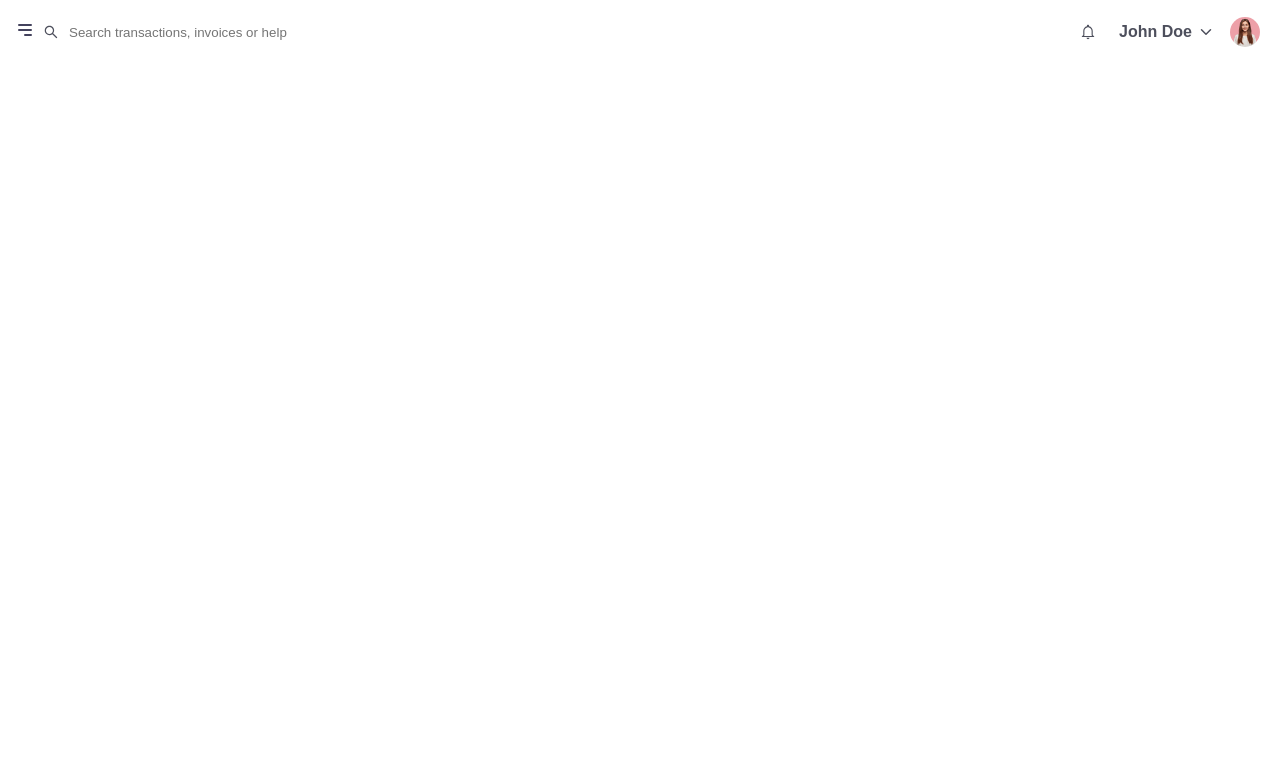
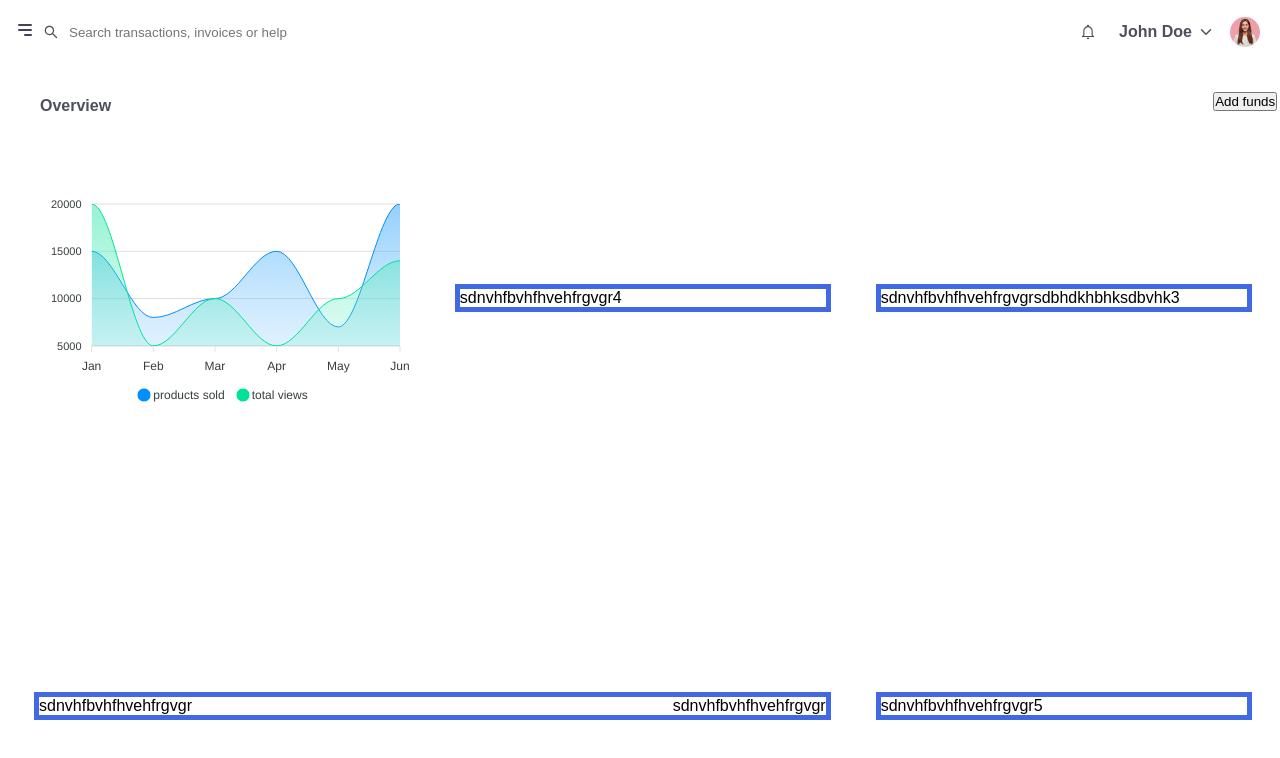
Before and after one commit to karthikgpi1/assessment, a React (Create React App) app: page /admin in a window 1280 px wide. Shown: the top 758 px of the page. Built offline with nearby package versions, Linux system fonts and the light colour scheme.

Commit message:
area chart

```diff
--- a/package.json
+++ b/package.json
@@ -6,7 +6,11 @@
     "@testing-library/jest-dom": "^5.16.5",
     "@testing-library/react": "^13.4.0",
     "@testing-library/user-event": "^13.5.0",
+    "apexcharts": "^3.36.0",
+    "chart.js": "^3.9.1",
     "react": "^18.2.0",
+    "react-apexcharts": "^1.4.0",
+    "react-chartjs-2": "^4.3.1",
     "react-dom": "^18.2.0",
     "react-icons": "^4.6.0",
     "react-router-dom": "^6.4.2",
--- /dev/null
+++ b/src/components/Charts/Areachart.jsx
@@ -0,0 +1,80 @@
+import React from "react";
+import { useState } from "react";
+import Chart from "react-apexcharts";
+
+export default function Areachart() {
+  const [data] = useState({
+    options: {
+      chart: {
+        id: "basic-bar",
+
+        toolbar: {
+          show: true,
+          offsetX: 0,
+          offsetY: 0,
+          tools: {
+            download: false,
+            selection: true,
+            zoom: false,
+            zoomin: false,
+            zoomout: false,
+            pan: false,
+            reset: false | '<img src="/static/icons/reset.png" width="20">',
+            customIcons: [],
+          },
+          export: {
+            csv: {
+              filename: undefined,
+              columnDelimiter: ",",
+              headerCategory: "category",
+              headerValue: "value",
+              dateFormatter(timestamp) {
+                return new Date(timestamp).toDateString();
+              },
+            },
+            svg: {
+              filename: undefined,
+            },
+            png: {
+              filename: undefined,
+            },
+          },
+          autoSelected: "zoom",
+        },
+      },
+
+      stroke: {
+        width: 1,
+      },
+
+      dataLabels: {
+        enabled: false,
+      },
+
+      xaxis: {
+        categories: ["Jan", "Feb", "Mar", "Apr", "May", "Jun"],
+      },
+    },
+    series: [
+      {
+        name: "products sold",
+        data: [15000, 8000, 10000, 15000, 7000, 20000],
+      },
+      {
+        name: "total views",
+        data: [20000, 5000, 10000, 5000, 10000, 14000],
+      },
+    ],
+  });
+
+  return (
+    <div className="Areachart">
+      <Chart
+        options={data.options}
+        series={data.series}
+        type="area"
+        // width="500"
+      />
+    </div>
+  );
+}
--- a/src/components/sidebar/Sidebar.jsx
+++ b/src/components/sidebar/Sidebar.jsx
@@ -10,8 +10,8 @@ import { BsFileBarGraph } from "react-icons/bs";
 import { IoMailOutline } from "react-icons/io5";
 import { CgMenuBoxed } from "react-icons/cg";
 import { IoSettingsOutline } from "react-icons/io5";
-import { NavLink } from "react-router-dom";
 import pic from "../../Assets/profile-pic-01.jpg";
+import Areachart from "../Charts/Areachart";
 
 const Sidebar = () => {
   const [show, setShow] = useState(false);
@@ -76,6 +76,26 @@ const Sidebar = () => {
           </div>
         </nav>
       </aside>
+      <div className={`test ${show ? "space-toggle" : null}`}>
+        <span>
+          <h1>Overview</h1>
+        </span>
+        <span>
+          <button>Add funds</button>
+        </span>
+      </div>
+      <div className={`grid ${show ? "space-toggle" : null}`}>
+        <div className="grid1">
+          <div>sdnvhfbvhfhvehfrgvgr</div>
+          <div>sdnvhfbvhfhvehfrgvgr</div>
+        </div>
+        <div className="grid2">
+          <Areachart />
+        </div>
+        <div className="grid3">sdnvhfbvhfhvehfrgvgr4</div>
+        <div className="grid4">sdnvhfbvhfhvehfrgvgrsdbhdkhbhksdbvhk3</div>
+        <div className="grid5">sdnvhfbvhfhvehfrgvgr5</div>
+      </div>
     </main>
   );
 };
--- a/src/components/sidebar/sidebar.css
+++ b/src/components/sidebar/sidebar.css
@@ -69,11 +69,12 @@ main {
 
 .search{
   border: none;
-  padding: 10px;
+  padding: 10px 0px;
+  padding-left: 10px;
   color: #4D4F5C;
   background-color: #FFFFFF;
   outline: none;
-  width: 243px;
+  width: 280px;
 }
 
 
@@ -217,14 +218,82 @@ img{
     left: 0;
   }
 
-  .space-toggle {
+  /* .space-toggle {
+    padding-left: calc(68px + 1rem);
+    border-radius: 25px 0 0 0;
+
+  } */
+  .header-after {
     padding-left: calc(68px + 1rem);
     border-radius: 25px 0 0 0;
 
   }
-  .header-after {
-    padding-left: calc(68px + 1rem);
-    border-radius: 25px 0 0 0;
+
+
+  .test{
+    display: flex;
+    justify-content: space-between;
+    padding-left: 25px;
+    margin-left: 0;
+    left: 10px;
+    position: absolute;
+    width: 99%;
+    top: 10px;
+    transition: 0.5s;
+
+  }
+
+  .grid{
+    display: grid;
+    height: 100vh;
+    grid-template-columns: repeat(6, 1fr);
+    grid-template-rows: repeat(4, 1fr);
+    align-items: center;
+    justify-content: space-evenly;
+    top: 20px;
+    /* left: -70px; */
+    position: relative;
+    transition: 0.5s;
+    width: 99%;
+    grid-column-gap: 45px;
+    grid-row-gap: 15px;
+    margin: 0;
+  }
+
+  .grid1{
+    grid-area: 3 / 1 / 5 / 5;
+    justify-content: space-between;
+    align-items: center;
+    width: 100%;
+    display: flex;
+    border: 5px solid royalblue;
+  }
+
+  .grid2{
+    grid-area: 1 / 1 / 3 / 3;
+    /* border: 5px solid royalblue; */
+    width: 100%;
+    height: max-content;
+    /* padding: 15px; */
+    cursor: crosshair;
+  }
+
+  .grid3{
+    grid-area: 1 / 3 / 3 / 5;
+    /* padding-right: 20px; */
+    border: 5px solid royalblue;
+
+  }
+
+  .grid4{
+    grid-area: 1 / 5 / 3 / 7;
+    border: 5px solid royalblue;
+
+  }
+
+  .grid5{
+    grid-area: 3 / 5 / 5 / 7;
+    border: 5px solid royalblue;
 
   }
 
@@ -237,10 +306,10 @@ img{
 
 
 
-  @media screen and (min-width: 998px) {
+  @media screen and (max-width: 1400px) {
     main {
       margin: calc(var(--header-height) + 1rem) 0 0 0;
-      padding: 0 1rem 0 calc(68px + 3rem);
+      /* padding: 0 1rem 0 calc(68px + 3rem); */
     }
 
     .header {
@@ -256,15 +325,25 @@ img{
     }
 
     .show {
-      width: calc(var(--header-height) + 146px);
+      width: calc(var(--header-height) + 116px);
     }
 
     .space-toggle {
-      padding-left: calc(68px + 138px);
+      padding-left: calc(68px + 116px);
     }
+
+
+    .grid{
+      padding-left: calc(68px - 50px);
+
+    }
+
+    /* .search{
+      width: 150px;
+  } */
   }
 
-  @media screen and (max-width: 780px) {
+  @media screen and (max-width: 768px) {
     main {
       margin: calc(var(--header-height) + 1rem) 0 0 0;
       padding: 0 1rem 0 calc(68px + 3rem);
@@ -272,8 +351,8 @@ img{
 
     .header {
       height: calc(var(--header-height) + 1rem);
-      /* padding-left: calc(var(--nav-width) + 2rem); */
-      /* padding-left: calc(68px + 2rem); */
+       /* padding-left: calc(var(--nav-width) + 2rem);
+       padding-left: calc(68px + 2rem);  */
     }
 
     .sidebar {
@@ -284,15 +363,16 @@ img{
     }
 
     .show {
-      width: calc(var(--header-height) + 100px);
+      width: calc(var(--header-height) + 116px);
     }
 
     .space-toggle {
-      padding-left: calc(68px + 100px);
+      padding-left: calc(68px + 118px);
     }
 
     .search{
-      width: 180px;
+      width: 99px;
+      font-size: 12px;
   }
   }
 
--- a/src/pages/Home.jsx
+++ b/src/pages/Home.jsx
@@ -2,11 +2,7 @@ import React from "react";
 import "./home.css";
 
 const Home = () => {
-  return (
-    <div className="container">
-      home
-    </div>
-  );
+  return <div className="container"></div>;
 };
 
 export default Home;
```
Also changed, not shown: src/components/Charts/Doughnutchart.jsx (added, +20 -0 lines), 1 other file (tests, documents, lock files or other folders).
